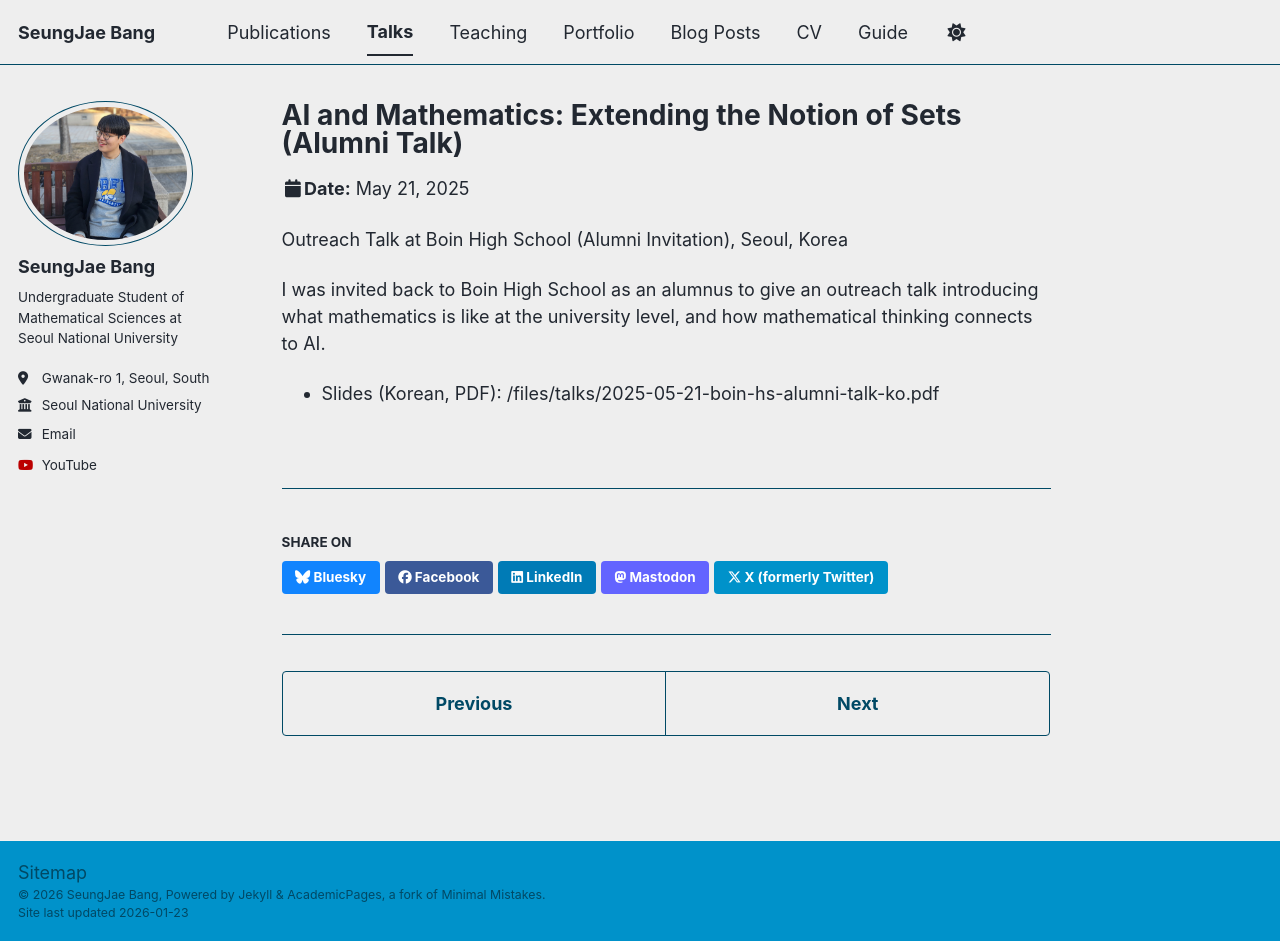
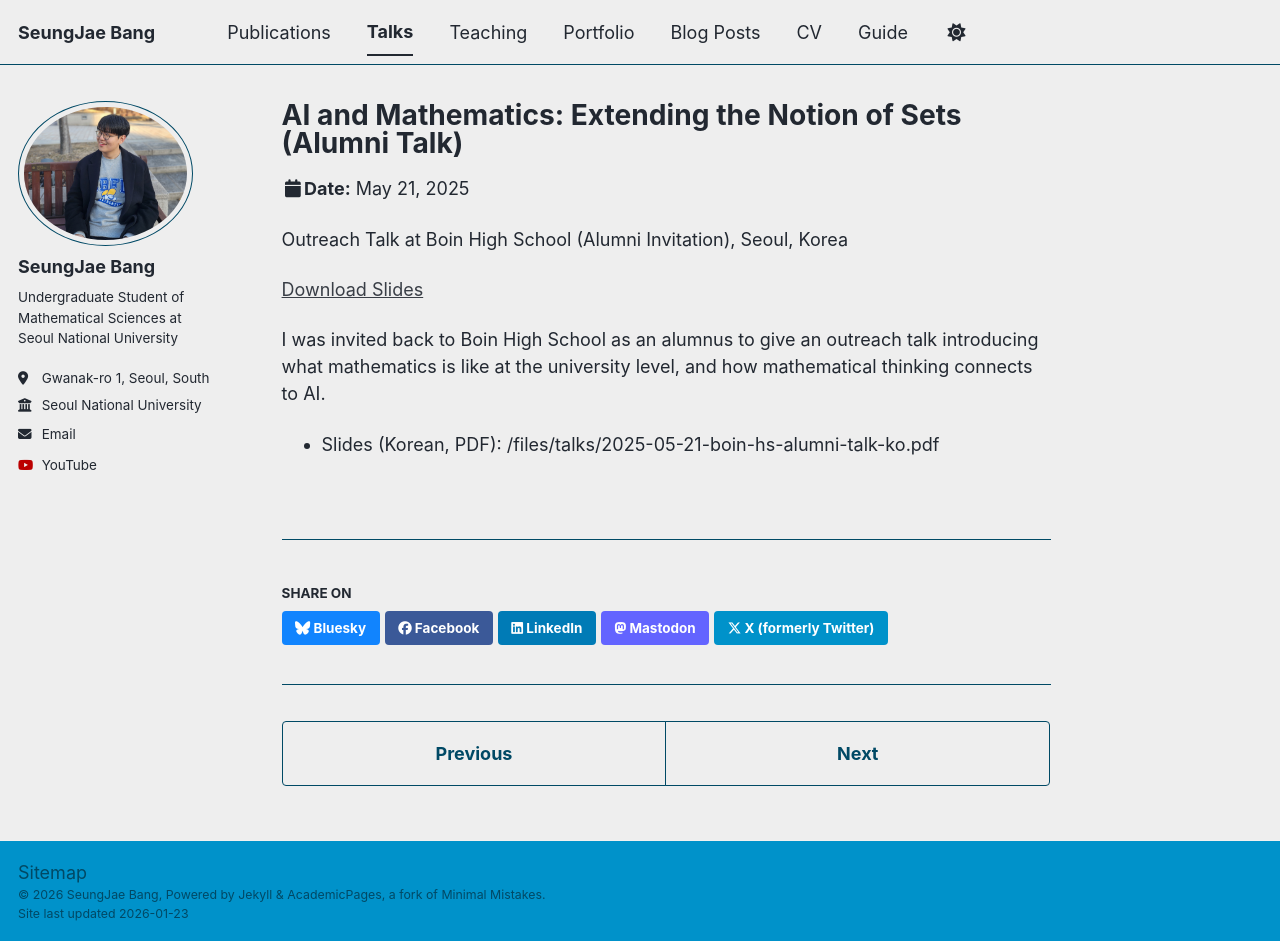
Before and after one commit to jae-s-bang/jae-s-bang.github.io, a Jekyll site: the page built from _talks/2025-05-25-talk.md, in a window 1280 px wide and 941 px high. Built offline with Jekyll 4.4.1, drawn with Linux system fonts in a browser that asks for light colours; a script bundle is joined from its source files by our own code; library files that are not in the unit come from our copies.

Commit message:
Update talk.html

```diff
--- a/_layouts/talk.html
+++ b/_layouts/talk.html
@@ -35,10 +35,14 @@ layout: default
         {% elsif page.date %}
           <p class="page__date"><strong><i class="fa fa-fw fa-calendar" aria-hidden="true"></i>Date:</strong> <time datetime="{{ page.date | date_to_xmlschema }}">{{ page.date | date: "%B %d, %Y" }}</time></p>
         {% endif %}
-        {% if page.talk_type %}<p>{{page.talk_type}} at {{ page.venue }},  {{page.location}} {% endif %}
-        {% if page.slideurl %}
-          <p><a href="{{ page.slideurl }}">{{ page.slidelabel | default: "Slides" }}</a></p>
+        {% if page.talk_type %}
+          <p>{{ page.talk_type }} at {{ page.venue }}, {{ page.location }}</p>
         {% endif %}
+
+        {% if page.slidesurl %}
+          <p><a href="{{ page.slidesurl }}">Download Slides</a></p>
+        {% endif %}
+
 
         </header>
       {% endunless %}
```
